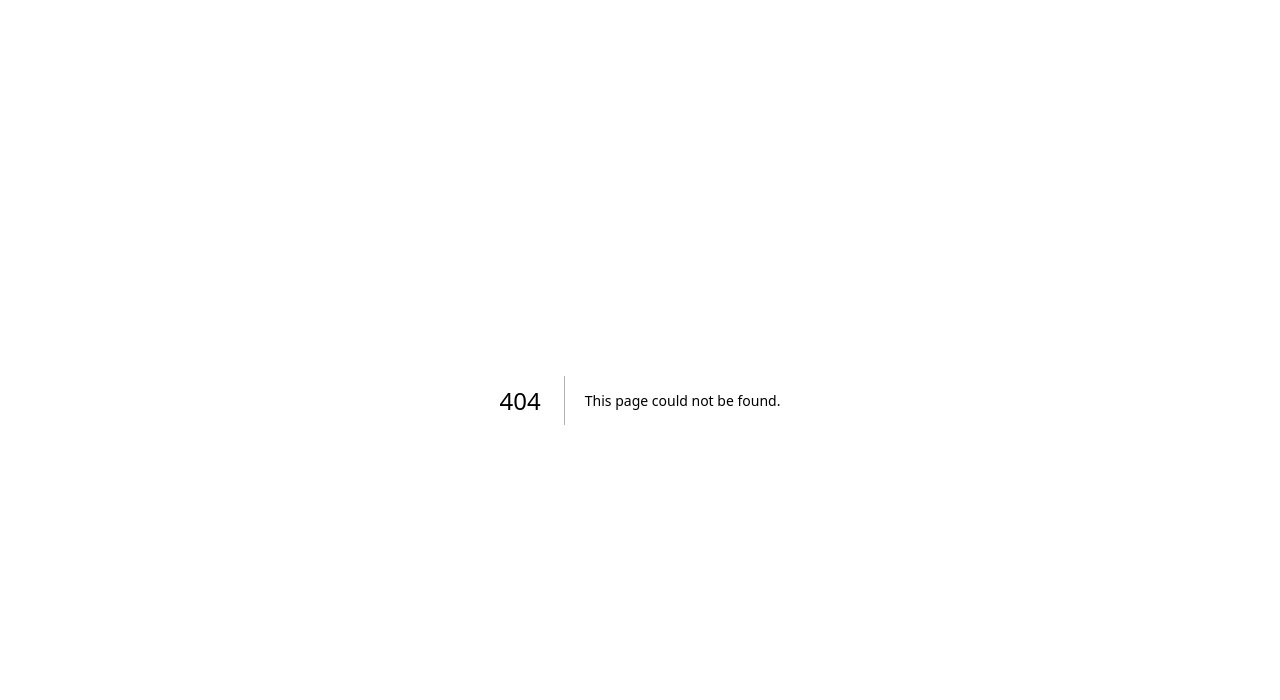
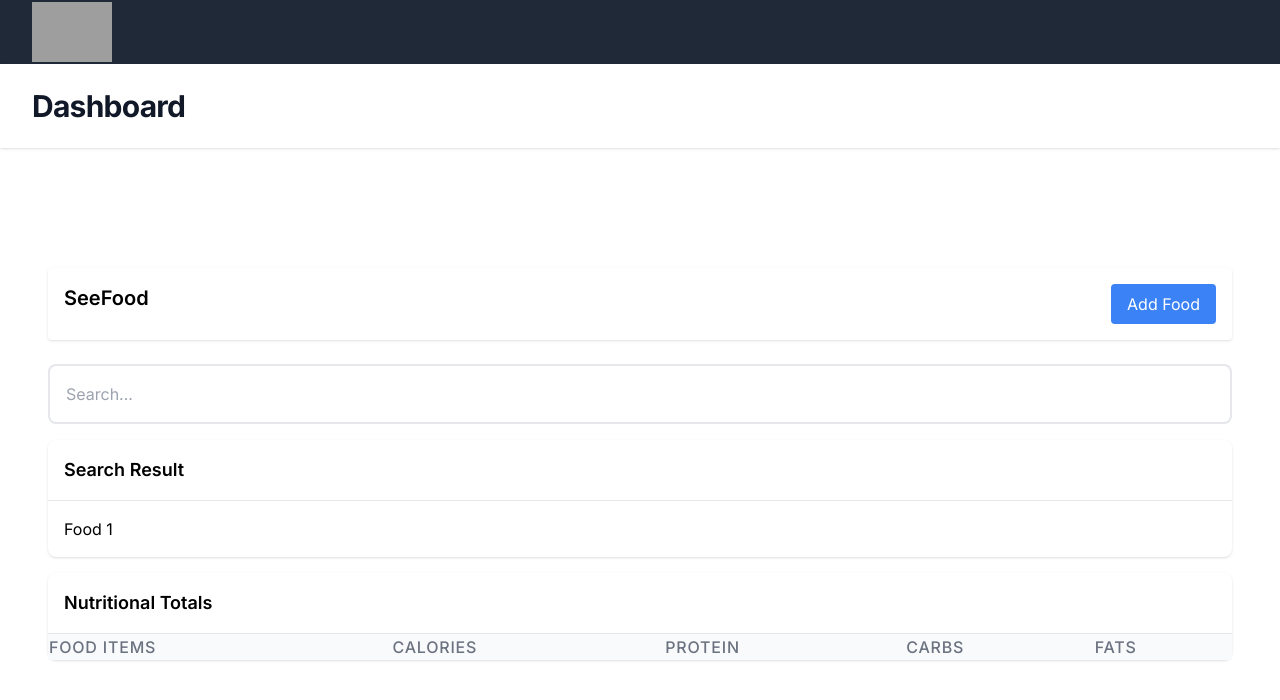
Before and after one commit to nikolaypleshkov/SeeFood, a Next.js app: page /dashboard in a window 1280 px wide. Before the commit this address had no page. Shown: the top 700 px of the page. Built offline with nearby package versions, Linux system fonts and the light colour scheme; grey boxes are pictures that could not be loaded.

Commit message:
feat: init dashboard page and layout

```diff
--- a/next.config.mjs
+++ b/next.config.mjs
@@ -1,4 +1,17 @@
 /** @type {import('next').NextConfig} */
-const nextConfig = {};
+const nextConfig = {
+    images: {
+        dangerouslyAllowSVG: true,
+        contentSecurityPolicy: "default-src 'self'; script-src 'none'; sandbox;",
+        remotePatterns: [
+          {
+            protocol: "https",
+            hostname: "tailwindui.com",
+            port: "",
+            pathname: "/img/logos/**",
+          },
+        ],
+    }
+};
 
 export default nextConfig;
--- /dev/null
+++ b/src/app/dashboard/page.tsx
@@ -0,0 +1,11 @@
+import DashboardSection from '@/sections/dashboard'
+import { NextPage } from 'next'
+import React from 'react'
+
+const Dashboard: NextPage = () => {
+  return (
+    <DashboardSection />
+  )
+}
+
+export default Dashboard
--- a/src/app/globals.css
+++ b/src/app/globals.css
@@ -16,16 +16,6 @@
   }
 }
 
-body {
-  color: rgb(var(--foreground-rgb));
-  background: linear-gradient(
-      to bottom,
-      transparent,
-      rgb(var(--background-end-rgb))
-    )
-    rgb(var(--background-start-rgb));
-}
-
 @layer utilities {
   .text-balance {
     text-wrap: balance;
--- a/src/app/layout.tsx
+++ b/src/app/layout.tsx
@@ -1,6 +1,7 @@
 import type { Metadata } from "next";
 import { Inter } from "next/font/google";
 import "./globals.css";
+import Layout from "@/layout";
 
 const inter = Inter({ subsets: ["latin"] });
 
@@ -16,7 +17,9 @@ export default function RootLayout({
 }>) {
   return (
     <html lang="en">
-      <body className={inter.className}>{children}</body>
+      <body className={inter.className}>
+        <Layout>{children}</Layout>
+      </body>
     </html>
   );
 }
--- /dev/null
+++ b/src/layout/index.ts
@@ -0,0 +1 @@
+export { default } from './layout';
--- /dev/null
+++ b/src/layout/layout.tsx
@@ -0,0 +1,47 @@
+"use client";
+import React from "react";
+import { Disclosure, Menu, Transition } from "@headlessui/react";
+import Image from "next/image";
+
+type LayoutProps = {
+  children: React.ReactNode;
+};
+
+const Layout: React.FC<LayoutProps> = ({ children }) => {
+  return (
+    <div className="min-h-full">
+      <Disclosure as="nav" className="bg-gray-800">
+        {({ open }) => (
+          <React.Fragment>
+            <div className="mx-auto max-w-7xl px-4 sm:px-6 lg:px-8">
+              <div className="flex h-16 items-center justify-between">
+                <div className="flex items-center">
+                  <div className="flex-shrink-0">
+                    <Image
+                      src="https://tailwindui.com/img/logos/mark.svg?color=indigo&shade=500"
+                      alt="Your Company"
+                      width={80}
+                      height={80}
+                    />
+                  </div>
+                </div>
+              </div>
+            </div>
+          </React.Fragment>
+        )}
+      </Disclosure>
+      <header className="bg-white shadow">
+        <div className="mx-auto max-w-7xl px-4 py-6 sm:px-6 lg:px-8">
+          <h1 className="text-3xl font-bold tracking-tight text-gray-900">
+            Dashboard
+          </h1>
+        </div>
+      </header>
+      <main>
+        <div className="mx-auto max-w-7xl py-6 sm:px-6 lg:px-8">{children}</div>
+      </main>
+    </div>
+  );
+};
+
+export default Layout;
--- /dev/null
+++ b/src/sections/dashboard.tsx
@@ -0,0 +1,55 @@
+'use client'
+import React from 'react'
+
+const DashboardSection = () => {
+  return (
+    <div className="container mx-auto p-4 mt-20">
+        <div className="flex justify-between item-center bg-white p-4 shadow rounded">
+            <h1 className="text-xl font-semibold">SeeFood</h1>
+            <button className="px-4 py-2 bg-blue-500 text-white rounded hover:bg-blue-600">
+                Add Food
+            </button>
+        </div>
+
+        <div className="mt-6">
+            <input type="text" placeholder='Search...' className="w-full p-4 rounded-lg border-2 border-gray-200 focus:border-blue-500 focus:outline-none" />
+        </div>
+
+        <div className="mt-4 bg-white shadow rounded-lg">
+            <div className="p-4 border-b">
+                <h2 className="text-lg font-semibold">Search Result</h2>
+            </div>
+            <ul className="divide-y">
+                <li
+                    key="1"
+                    className="flex items-center justify-between p-4 hover:bg-gray-100"
+                    >
+                        Food 1
+                    </li>
+            </ul>
+        </div>
+
+        <div className="mt-4 bg-white shadow rounded-lg">
+            <div className="p-4 border-b">
+                <h2 className="text-lg font-semibold">Nutritional Totals</h2>
+            </div>
+            <table className="min-w-full">
+                <thead className="bg-gray-50">
+                    <tr>
+                        <th className="text-left font-medium text-gray-500 uppercase tracking-wider p4">Food Items</th>
+                        <th className="text-left font-medium text-gray-500 uppercase tracking-wider p4">Calories</th>
+                        <th className="text-left font-medium text-gray-500 uppercase tracking-wider p4">Protein</th>
+                        <th className="text-left font-medium text-gray-500 uppercase tracking-wider p4">Carbs</th>
+                        <th className="text-left font-medium text-gray-500 uppercase tracking-wider p4">Fats</th>
+                    </tr>
+                </thead>
+                <tbody>
+                    {/* TODO: Insert selected food items here */}
+                </tbody>
+            </table>
+        </div>
+    </div>
+  )
+}
+
+export default DashboardSection
--- a/tailwind.config.ts
+++ b/tailwind.config.ts
@@ -5,6 +5,8 @@ const config: Config = {
     "./src/pages/**/*.{js,ts,jsx,tsx,mdx}",
     "./src/components/**/*.{js,ts,jsx,tsx,mdx}",
     "./src/app/**/*.{js,ts,jsx,tsx,mdx}",
+    "./src/layout/**/*.{js,ts,jsx,tsx,mdx}",
+    "./src/sections/**/*.{js,ts,jsx,tsx,mdx}",
   ],
   theme: {
     extend: {
```
Also changed, not shown: package.json (+7 -5 lines), 1 other file (tests, documents, lock files or other folders).
